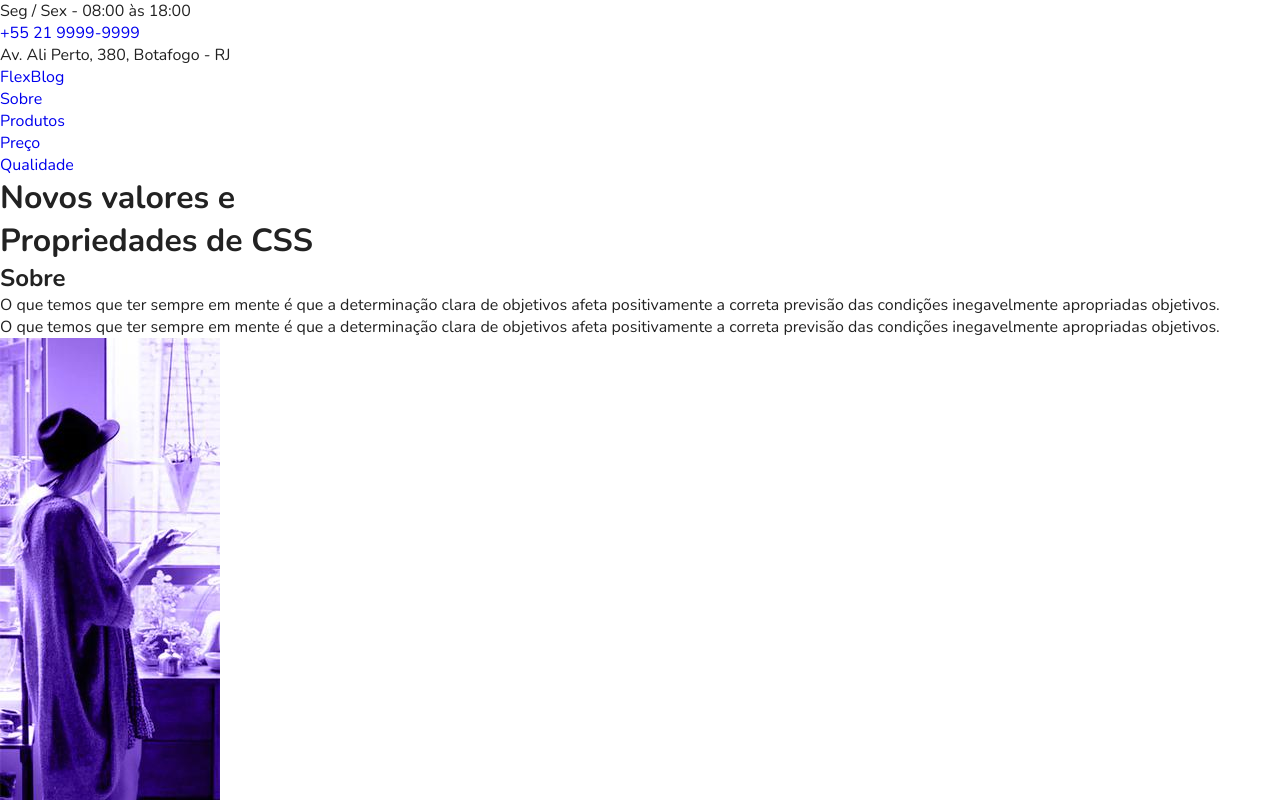
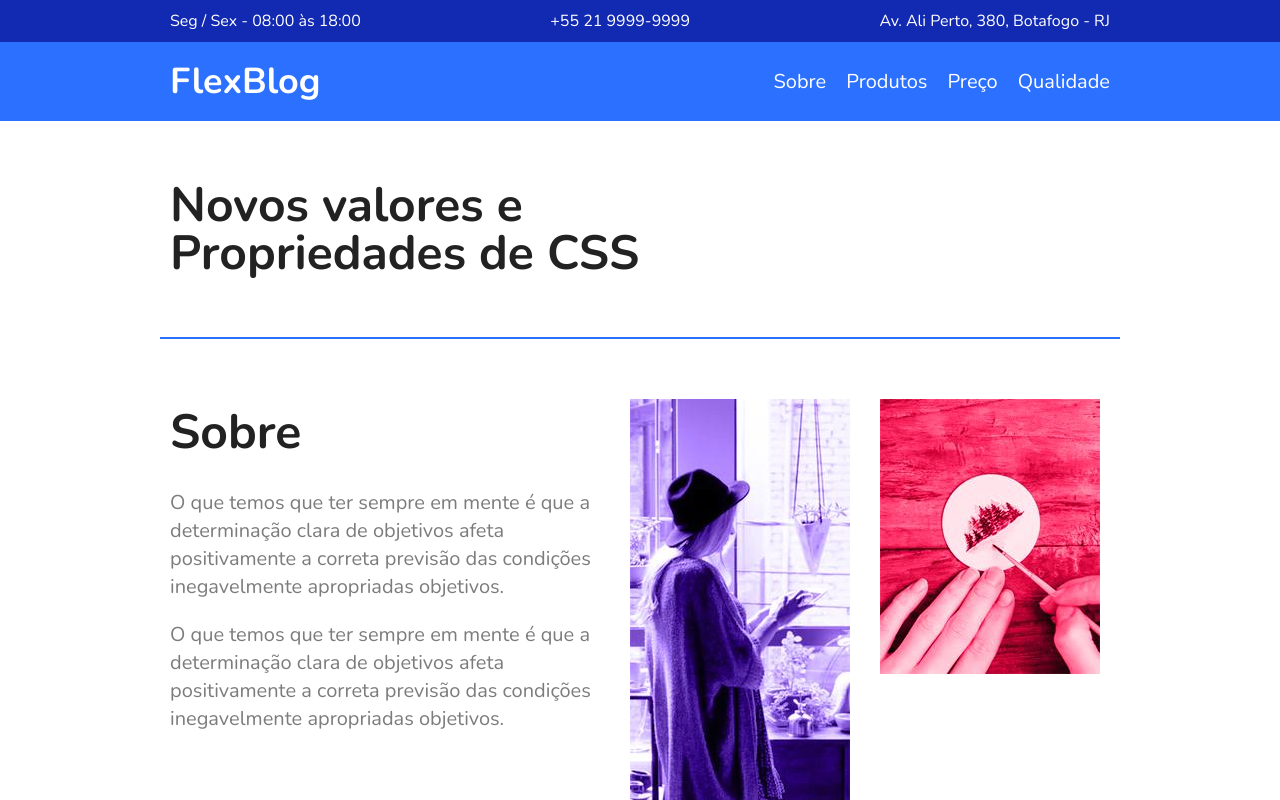
Before and after one commit to leoC9/flexblog, a plain HTML site: page index.html in a window 1280 px wide. Shown: the top 800 px of the page. Drawn offline with nearby package versions, Linux system fonts and the light colour scheme.

Commit message:
css feito até a pagina de produtos

```diff
--- a/css/style.css
+++ b/css/style.css
@@ -29,4 +29,144 @@ img {
 
 * {
   box-sizing: border-box;
+  /* SuperInfo*/
 }
+.superinfo-bg {
+  background: #122ab2;
+  color: white;
+}
+
+.superinfo a {
+  color: white;
+}
+.superinfo {
+  max-width: 960px;
+  margin: 0 auto;
+  display: flex;
+  justify-content: space-between;
+  flex-wrap: wrap;
+  padding-top: 10px;
+}
+.superinfo p,
+.superinfo a {
+  margin: 0 10px 10px 10px;
+}
+
+/*Menu*/
+
+.menu-bg {
+  background: #2c70ff;
+}
+
+.menu {
+  max-width: 960px;
+  margin: 0 auto;
+  padding: 15px 0;
+  display: flex;
+  flex-wrap: wrap;
+  justify-content: space-between;
+  align-items: center;
+}
+
+.menu a {
+  color: white;
+}
+
+.menu-logo {
+  font-size: 2.25em;
+  font-weight: bold;
+  margin: 0 10px;
+}
+
+.menu-nav ul {
+  display: flex;
+  flex-wrap: wrap;
+}
+
+.menu-nav a {
+  font-size: 1.25em;
+  display: block;
+  padding: 10px;
+}
+
+.menu-nav a:hover {
+  color: #122ab2;
+}
+/*Introducao*/
+.introducao {
+  font-size: 3em;
+  line-height: 1;
+  max-width: 960px;
+  margin: 0 auto;
+  padding: 60px 10px;
+}
+
+/*Sobre*/
+.sobre {
+  border-top: 2px solid #2c70ff;
+  border-bottom: 2px solid #2c70ff;
+  max-width: 960px;
+  margin: 0 auto;
+  padding: 60px 0;
+  display: flex;
+  flex-wrap: wrap;
+}
+
+.sobre-info {
+  flex: 2 1 300px;
+  margin: 0 10px;
+}
+.sobre-info h1 {
+  font-size: 3em;
+  margin-bottom: 0.5em;
+}
+
+.sobre-info p {
+  font-size: 1.25em;
+  line-height: 1.4;
+  margin-bottom: 1em;
+  color: #7c7c7c;
+}
+
+.sobre-img {
+  flex: 1 1 160px;
+  margin: 0 10px;
+}
+/*Produtos*/
+
+.produtos {
+  max-width: 960px;
+  margin: 60px auto;
+}
+
+.produtos h1 {
+  font-size: 3em;
+  margin: 0 10px 60px 10px;
+}
+
+.produtos-container {
+  display: flex;
+  flex-wrap: wrap;
+  align-items: flex-end;
+}
+
+.produtos-item {
+  flex: 1 1 175px;
+  margin: 10px;
+}
+
+.produtos-item h2 {
+  font-size: 3em;
+  color: #a4a4a4;
+  background: #f7f7f7;
+  padding: 60px 20px;
+}
+.purple {
+  border-top: 8px solid #ae81ff;
+}
+.pink {
+  border-top: 8px solid #f9265e;
+}
+.blue {
+  border-top: 8px solid #66d9eb;
+}
--- a/index.html
+++ b/index.html
@@ -23,7 +23,7 @@
                     <div class='menu-logo'>
                         <a href="#">FlexBlog</a>
                     </div>
-                    <nav>
+                    <nav class="menu-nav">
                         <ul>
                             <li><a href='#sobre'>Sobre</a></li>
                             <li><a href='#produtos'>Produtos</a></li>
```
